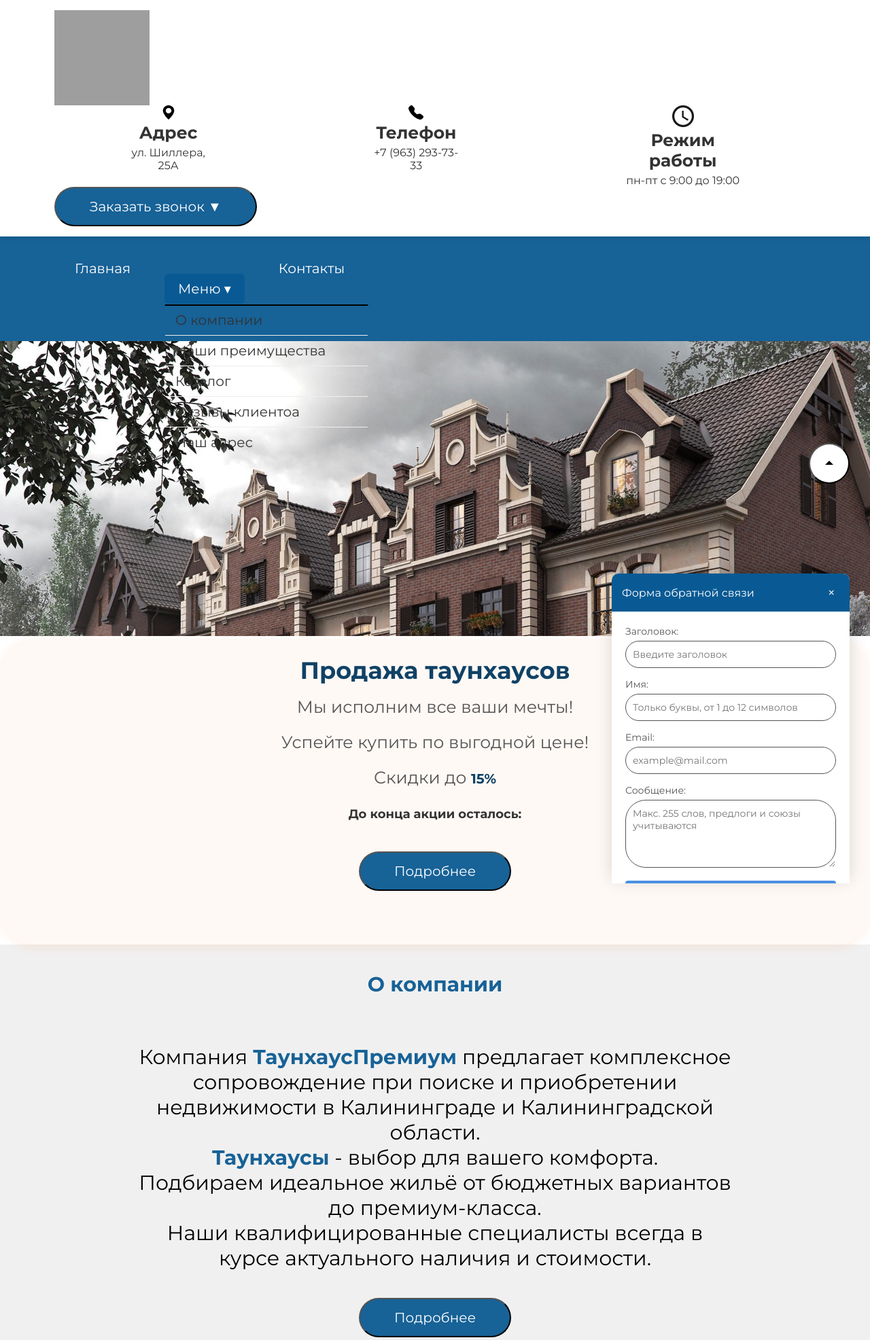
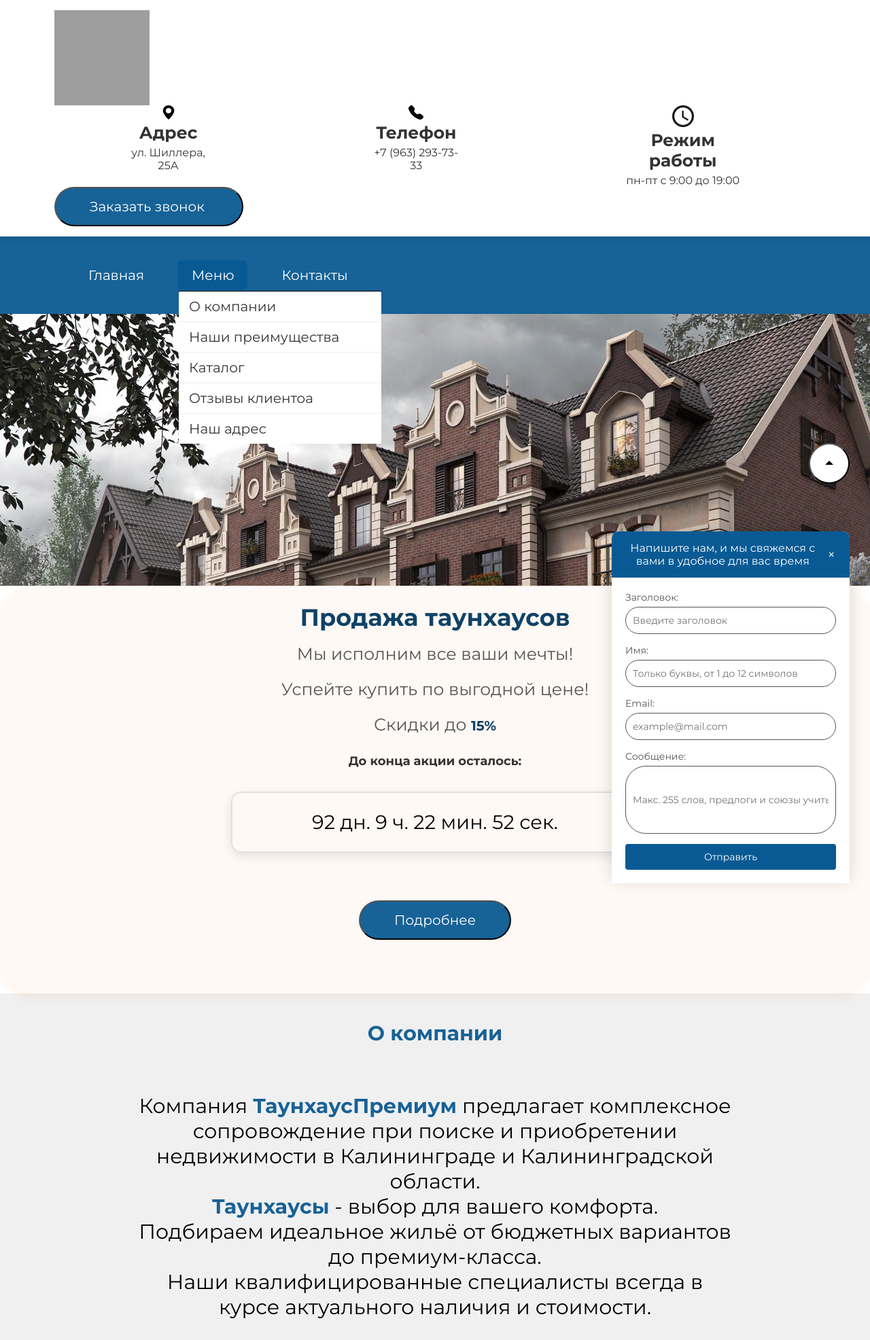
Before and after one commit to Ilya-KeFiRcHiK/Practice_Tanhouse, a PHP site: page / in a window 1280 px wide. Shown: the top 1972 px of the page at 68% size. Run offline with PHP 8.4, Linux system fonts and the light colour scheme; grey boxes are pictures that could not be loaded.

Commit message:
Добавил изменения

```diff
--- a/index.html
+++ b/index.html
@@ -40,7 +40,7 @@
             </div>
         </div>
         <button class="feedback-toggle-btn" id="feedbackToggleBtn">
-        Заказать звонок <span class="icon">▼</span>
+        Заказать звонок <span class="icon"></span>
     </button>
 
              <!-- Кнопка для открытия/закрытия формы -->
@@ -49,7 +49,7 @@
     <!-- Контейнер формы -->
     <div class="feedback-form-container" id="feedbackFormContainer">
         <div class="feedback-form-header" id="feedbackFormHeader">
-            Форма обратной связи
+            Напишите нам, и мы свяжемся с вами в удобное для вас время
             <button class="close-btn" id="closeFeedbackForm">×</button>
         </div>
 
@@ -74,7 +74,7 @@
 
             <label class="forms">
                 Сообщение:
-                <textarea id="message" name="message" placeholder="Макс. 255 слов, предлоги и союзы учитываются" required></textarea>
+                <input type="text" id="message" class="message" name="message" placeholder="Макс. 255 слов, предлоги и союзы учитываются" required></input>
                 <div class="hint" id="message-hint"></div>
             </label>
 
@@ -82,26 +82,25 @@
         </form>
     </div>
         </button>
-
     </div>
 </header>
 
         <div class="header-bottom container">
            <a class="header-link" href="">Главная</a>
            <nav class="dropdown-nav">
-                <button id="menu-toggle">Меню ▾</button>
+                <button id="menu-toggle">Меню</button>
                 <ul class="menu-list show" id="menu-list">
-                    <li><a href="#about">О компании</a></li>
-                    <li><a href="#reviews">Наши преимущества</a></li>
-                    <li><a href="#catalog">Каталог</a></li>
-                    <li><a href="#message">Отзывы клиентоа</a></li>
-                    <li><a href="#address">Наш адрес</a></li>
+                    <li class="menu-color"><a href="#about">О компании</a></li>
+                    <li class="menu-color"><a href="#reviews">Наши преимущества</a></li>
+                    <li class="menu-color"><a href="#catalog">Каталог</a></li>
+                    <li class="menu-color"><a href="#message">Отзывы клиентоа</a></li>
+                    <li class="menu-color"><a href="#address">Наш адрес</a></li>
                 </ul>
             </nav>
            <a onclick="window.location.href='contacts.html'" class="header-link">Контакты</a>
         </div>
 
-<img class="img-home" src="img/4da73e45234489.582a187b547f0.jpg" alt="">
+<div class="img-home parallax" style="background-image: url('img/4da73e45234489.582a187b547f0.jpg');"></div>
         <div class="sale-container">
     <div class="sale-tanhouse">
         <h3 class="sale-tanhouse-p">Продажа таунхаусов</h3>
@@ -110,14 +109,18 @@
             <p class="sale-p">Успейте купить по выгодной цене!</p>
             <p class="sale-p">Скидки до <span class="discount">15%</span></p>
             <p class="timer-text">До конца акции осталось:</p>
+            <div class="timer" id="countdown">
+                    Загрузка...
+            </div>
             <button onclick="window.location.href='sales.html'" class="zvonok-podrobnie">Подробнее</button>
+            <script src="script.js"></script>
         </div>
     </div>
 </div>
 
     </header>
 
-    <section class="Company">
+    <section class="Company parallax" style="background-image: url(img/4da73e45234489.582a187b547f0.jpg);">
         <div class="company-text">
             <h3 id="about" class="comp">О компании</h3>
             <p class="company-text-p">Компания <b><span style="color: #176297;">ТаунхаусПремиум</span></b> предлагает комплексное <br> сопровождение при поиске и приобретении <br> недвижимости в Калининграде и Калининградской области. <br>
--- a/style.css
+++ b/style.css
@@ -59,10 +59,13 @@
             font-family: 'Montserrat';
         }
 
+        .message{
+          height: 100px;
+        }
+
         .feedback-form {
             padding: 20px;
-            max-height: 400px;
-            overflow-y: auto;
+            overflow: hidden;
         }
 
         .feedback-form label {
@@ -84,12 +87,12 @@
         }
 
         .feedback-form textarea {
-            height: 100px;
+            height: 40px;
             resize: vertical;
         }
 
         .feedback-form #submit-btn {
-            background-color: #4a90e2;
+            background-color: #095a94;
             color: white;
             border: none;
             padding: 10px 15px;
@@ -195,6 +198,15 @@
   justify-content: center;
 }
 
+.menu-color{
+  background: white;
+  color: black;
+}
+
+.menu-color:hover{
+  background-color: #888;
+}
+
 .header-link{
     margin-left:30px;
     margin-right: 30px;
@@ -203,6 +215,10 @@
     font-size: 20px;
     display: flex;
     justify-content: space-around;
+    padding-top: 10px;
+    padding-bottom: 10px;
+    padding-left: 20px;
+    padding-right: 20px;
 }
 
 .header-top{
@@ -322,19 +338,19 @@
     opacity: 1;
 }
 
-.telefon{
-    margin-left: 1150px;
-}
 
 .map{
-    margin-left: 870px;
     margin-top: -30px;
+    width: 100%;
+}
+
+iframe{
+  width: 100%;
 }
 
 .dropdown-nav {
     position: relative;
     display: inline-block;
-    margin: 20px;
   }
 
   #menu-toggle {
@@ -371,9 +387,27 @@
     border-bottom: 1px solid #eee;
   }
 
+  .timer {
+    color: #095a94;
+    display: flex;
+    font-size: 30px;
+    border-radius: 80%;
+    align-items: center;
+    justify-content: center;
+    margin-top: 70px;
+}
+
   .menu-list li:last-child {
     border-bottom: none;
   }
+
+  .megatimer-container {
+    max-width: 600px;
+    margin: 0 auto;
+    padding: 15px;
+    background: #f5f5f5;
+    border-radius: 8px;
+}
 
   .menu-list a {
     display: block;
@@ -419,13 +453,12 @@ h1{
 .sale-tanhouse{
     border-radius: 12px;
     padding: 25px;
-    max-width: 500px;
+    max-width: 650px;
     min-height: 450px;
     text-align: center;
     border-radius: 50px;
     padding: 25px;
-    max-width: 500px;
-    height: 450px;
+    height: 600px;
     background-color: #fff9f5;
     box-shadow: 0 4px 15px rgba(255, 107, 0, 0.1);
     text-align: center;
@@ -442,6 +475,76 @@ h1{
 .sale-tanhouse-p{
 color: #104266;
 font-size: 35px;
+}
+
+.countdown-timer {
+  display: flex;
+  justify-content: center;
+  align-items: center;
+  gap: 5px;
+  margin-top: 20px;
+}
+
+.countdown-item {
+  background: white;
+  padding: 15px 10px;
+  border-radius: 10px;
+  min-width: 80px;
+  box-shadow: 0 4px 8px rgba(0,0,0,0.1);
+}
+
+.countdown-item span {
+  font-size: 2.5rem;
+  font-weight: bold;
+  color: #2c3e50;
+  display: block;
+  line-height: 1;
+}
+
+.countdown-label {
+  font-size: 0.9rem;
+  color: #7f8c8d;
+  margin-top: 5px;
+  text-transform: uppercase;
+}
+
+.countdown-separator {
+  font-size: 2rem;
+  font-weight: bold;
+  color: #2c3e50;
+  padding-bottom: 20px;
+}
+
+.new-year-message {
+    color: #d40000;
+    font-weight: bold;
+    font-size: 2.5rem;
+    text-shadow: 1px 1px 2px gold;
+    animation: blink 1s infinite;
+}
+
+#countdown {
+    font-family: 'Montserrat', sans-serif;
+    font-size: 1.8rem;
+    text-align: center;
+    margin: 30px auto;
+    padding: 20px;
+    color: black;
+    max-width: 600px;
+    border-radius: 15px;
+    box-shadow: 0 5px 15px rgba(0,0,0,0.1);
+    border: 2px solid #e0e0e0;
+}
+
+.countdown-container {
+  font-family: 'Arial', sans-serif;
+  max-width: 600px;
+  margin: 0 auto;
+  text-align: center;
+  padding: 20px;
+  background: linear-gradient(135deg, #f5f7fa 0%, #c3cfe2 100%);
+  border-radius: 15px;
+  box-shadow: 0 10px 20px rgba(0,0,0,0.1);
 }
 
 .rasrochka::after{
@@ -1538,6 +1641,28 @@ align-items: end;
     font-weight: 500;
     margin: 1.5rem 0 1rem;
     color: #176297;
+  }
+
+  strong {
+    color: #104266; /* Красный цвет для акцента */
+    font-size: 1.1em;
+}
+
+.parallax {
+    background-attachment: fixed;
+    background-position: center;
+    background-repeat: no-repeat;
+    background-size: cover;
+    transition: background-position 0.3s ease-out;
+  }
+
+  .img-home {
+    position: relative;
+    background-attachment: fixed;
+    background-position: center;
+    background-repeat: no-repeat;
+    background-size: cover;
+    min-height: 400px; /* Высота параллакс-секции */
   }
 
   .property-card__layout-list,
```
Also changed, not shown: other parts of style.css (+61 -9 lines), catalog.html (+7 -2 lines), company.html (+7 -2 lines), contacts.html (+7 -2 lines), sales.html (+93 -6 lines), script.js (+3 -43 lines), tanhouse1.html (+8 -3 lines), tanhouse2.html (+7 -2 lines), tanhouse3.html (+7 -2 lines), tanhouse4.html (+7 -2 lines), img/e3f3dc517ec08cf38a70b364f6e29d3abf9f2ff4.jpg (added), img/transparter.png (added).
